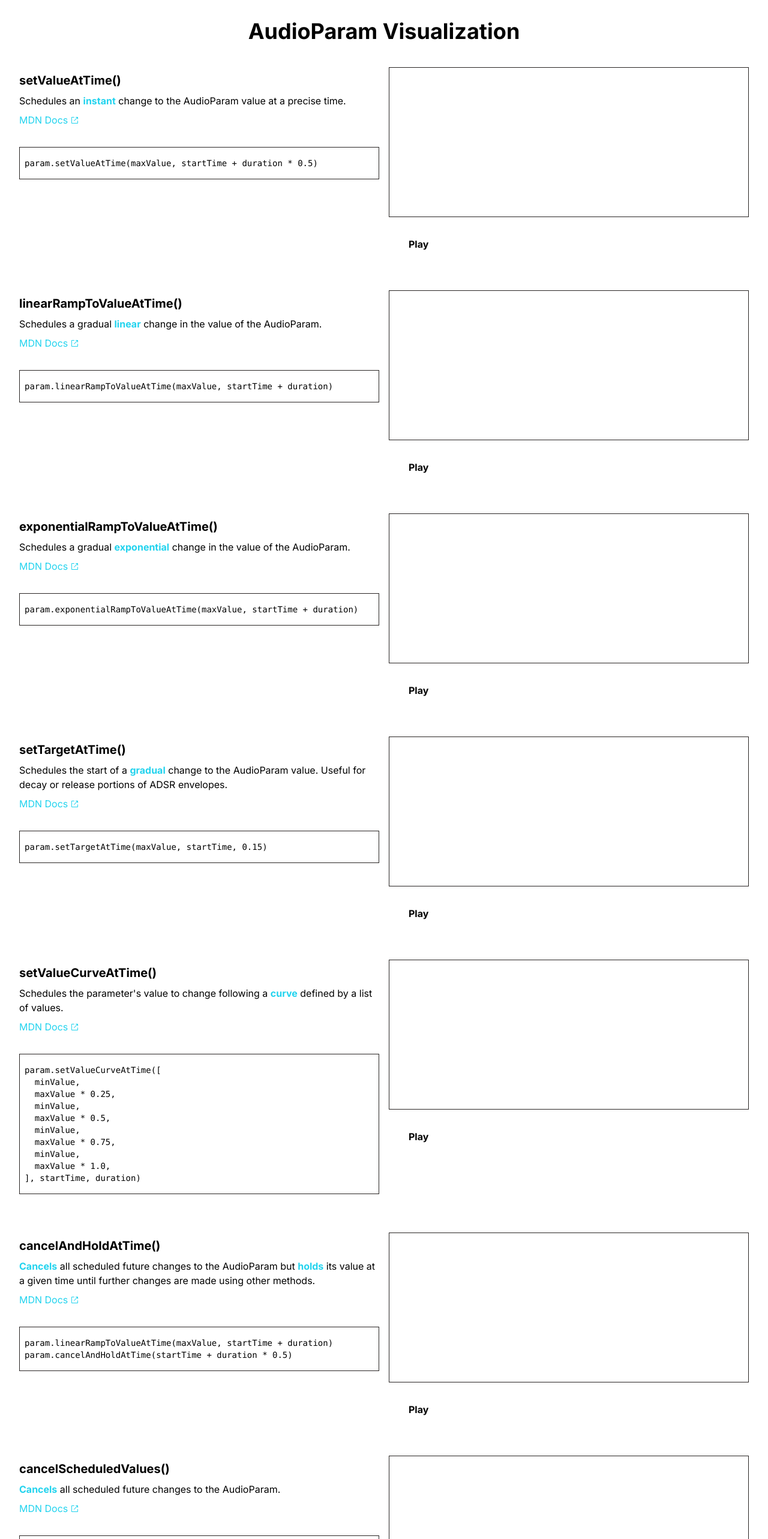
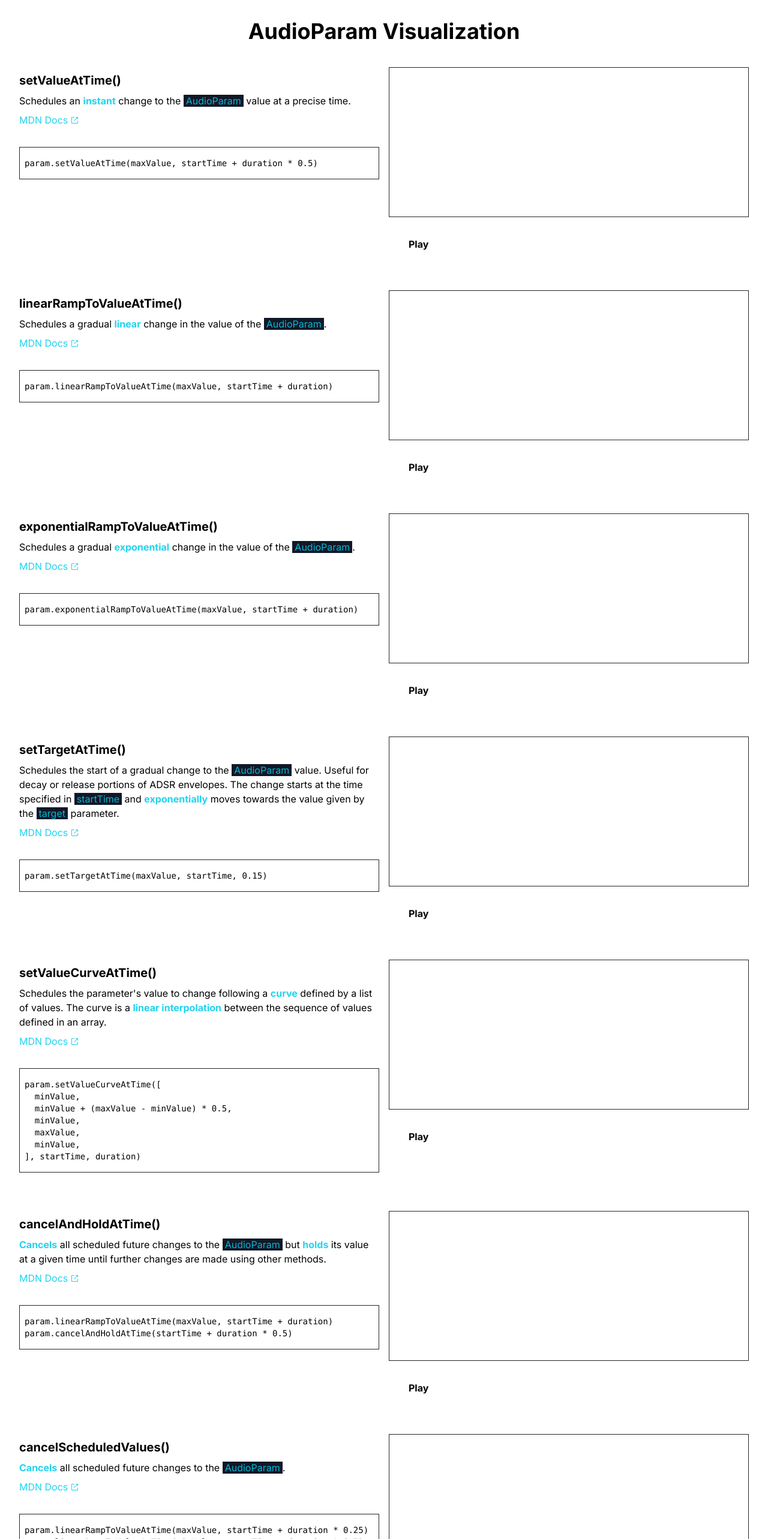
Before and after one commit to satelllte/audioparam-visualization, a Next.js app: page / in a window 1280 px wide. Shown: the top 2566 px of the page at 60% size. Built offline with nearby package versions, Linux system fonts and the light colour scheme.

Commit message:
HighlightVariable

```diff
--- a/src/components/visualizations/Paragraph.tsx
+++ b/src/components/visualizations/Paragraph.tsx
@@ -5,6 +5,16 @@ interface HighlightProps {
 export const Highlight = ({ children }: HighlightProps) => {
   return (
     <span className="font-bold text-cyan-400">{children}</span>
+  )
+}
+
+interface HighlightVariableProps {
+  children: string
+}
+
+export const HighlightVariable = ({ children }: HighlightVariableProps) => {
+  return (
+    <span className="bg-gray-900 px-1 text-cyan-500">{children}</span>
   )
 }
 
--- a/src/components/visualizations/VisualizationCancelAndHoldAtTime.tsx
+++ b/src/components/visualizations/VisualizationCancelAndHoldAtTime.tsx
@@ -1,10 +1,10 @@
-import { Highlight, Paragraph } from "./Paragraph"
+import { Highlight, HighlightVariable, Paragraph } from "./Paragraph"
 import { type AudioProcessingSchedulerFn, Visualization } from "./Visualization"
 
 const Description = () => {
   return (
     <Paragraph>
-      <Highlight>Cancels</Highlight> all scheduled future changes to the AudioParam but <Highlight>holds</Highlight> its value at a given time until further changes are made using other methods.
+      <Highlight>Cancels</Highlight> all scheduled future changes to the <HighlightVariable>AudioParam</HighlightVariable> but <Highlight>holds</Highlight> its value at a given time until further changes are made using other methods.
     </Paragraph>
   )
 }
--- a/src/components/visualizations/VisualizationCancelScheduledValues.tsx
+++ b/src/components/visualizations/VisualizationCancelScheduledValues.tsx
@@ -1,10 +1,10 @@
-import { Highlight, Paragraph } from "./Paragraph"
+import { Highlight, HighlightVariable, Paragraph } from "./Paragraph"
 import { type AudioProcessingSchedulerFn, Visualization } from "./Visualization"
 
 const Description = () => {
   return (
     <Paragraph>
-      <Highlight>Cancels</Highlight> all scheduled future changes to the AudioParam.
+      <Highlight>Cancels</Highlight> all scheduled future changes to the <HighlightVariable>AudioParam</HighlightVariable>.
     </Paragraph>
   )
 }
--- a/src/components/visualizations/VisualizationExponentialRampToValueAtTime.tsx
+++ b/src/components/visualizations/VisualizationExponentialRampToValueAtTime.tsx
@@ -1,10 +1,10 @@
 import { type AudioProcessingSchedulerFn, Visualization } from "./Visualization"
-import { Paragraph, Highlight } from "./Paragraph"
+import { Paragraph, Highlight, HighlightVariable } from "./Paragraph"
 
 const Description = () => {
   return (
     <Paragraph>
-      Schedules a gradual <Highlight>exponential</Highlight> change in the value of the AudioParam.
+      Schedules a gradual <Highlight>exponential</Highlight> change in the value of the <HighlightVariable>AudioParam</HighlightVariable>.
     </Paragraph>
   )
 }
--- a/src/components/visualizations/VisualizationLinearRampToValueAtTime.tsx
+++ b/src/components/visualizations/VisualizationLinearRampToValueAtTime.tsx
@@ -1,10 +1,10 @@
 import { type AudioProcessingSchedulerFn, Visualization } from "./Visualization"
-import { Paragraph, Highlight } from './Paragraph'
+import { Paragraph, Highlight, HighlightVariable } from './Paragraph'
 
 const Description = () => {
   return (
     <Paragraph>
-      Schedules a gradual <Highlight>linear</Highlight> change in the value of the AudioParam.
+      Schedules a gradual <Highlight>linear</Highlight> change in the value of the <HighlightVariable>AudioParam</HighlightVariable>.
     </Paragraph>
   )
 }
--- a/src/components/visualizations/VisualizationSetTargetAtTime.tsx
+++ b/src/components/visualizations/VisualizationSetTargetAtTime.tsx
@@ -1,11 +1,12 @@
-import { Highlight, Paragraph } from "./Paragraph"
+import { Highlight, HighlightVariable, Paragraph } from "./Paragraph"
 import { type AudioProcessingSchedulerFn, Visualization } from "./Visualization"
 
 const Description = () => {
   return (
     <Paragraph>
-      Schedules the start of a <Highlight>gradual</Highlight> change to the AudioParam value.
+      Schedules the start of a gradual change to the <HighlightVariable>AudioParam</HighlightVariable> value.
       Useful for decay or release portions of ADSR envelopes.
+      The change starts at the time specified in <HighlightVariable>startTime</HighlightVariable> and <Highlight>exponentially</Highlight> moves towards the value given by the <HighlightVariable>target</HighlightVariable> parameter.
     </Paragraph>
   )
 }
--- a/src/components/visualizations/VisualizationSetValueAtTime.tsx
+++ b/src/components/visualizations/VisualizationSetValueAtTime.tsx
@@ -1,10 +1,10 @@
 import { type AudioProcessingSchedulerFn, Visualization } from "./Visualization"
-import { Paragraph, Highlight } from './Paragraph'
+import { Paragraph, Highlight, HighlightVariable } from './Paragraph'
 
 const Description = () => {
   return (
     <Paragraph>
-      Schedules an <Highlight>instant</Highlight> change to the AudioParam value at a precise time.
+      Schedules an <Highlight>instant</Highlight> change to the <HighlightVariable>AudioParam</HighlightVariable> value at a precise time.
     </Paragraph>
   )
 }
--- a/src/components/visualizations/VisualizationSetValueCurveAtTime.tsx
+++ b/src/components/visualizations/VisualizationSetValueCurveAtTime.tsx
@@ -5,6 +5,7 @@ const Description = () => {
   return (
     <Paragraph>
       Schedules the {'parameter\'s'} value to change following a <Highlight>curve</Highlight> defined by a list of values.
+      The curve is a <Highlight>linear interpolation</Highlight> between the sequence of values defined in an array.
     </Paragraph>
   )
 }
@@ -12,13 +13,10 @@ const Description = () => {
 const code =
 `param.setValueCurveAtTime([
   minValue,
-  maxValue * 0.25,
+  minValue + (maxValue - minValue) * 0.5,
   minValue,
-  maxValue * 0.5,
+  maxValue,
   minValue,
-  maxValue * 0.75,
-  minValue,
-  maxValue * 1.0,
 ], startTime, duration)`
 
 export const VisualizationSetValueCurveAtTime = () => {
@@ -31,13 +29,10 @@ export const VisualizationSetValueCurveAtTime = () => {
   }) => {
     param.setValueCurveAtTime([
       minValue,
-      maxValue * 0.25,
+      minValue + (maxValue - minValue) * 0.5,
       minValue,
-      maxValue * 0.5,
+      maxValue,
       minValue,
-      maxValue * 0.75,
-      minValue,
-      maxValue * 1.0,
     ], startTime, duration)
   }
 
```
